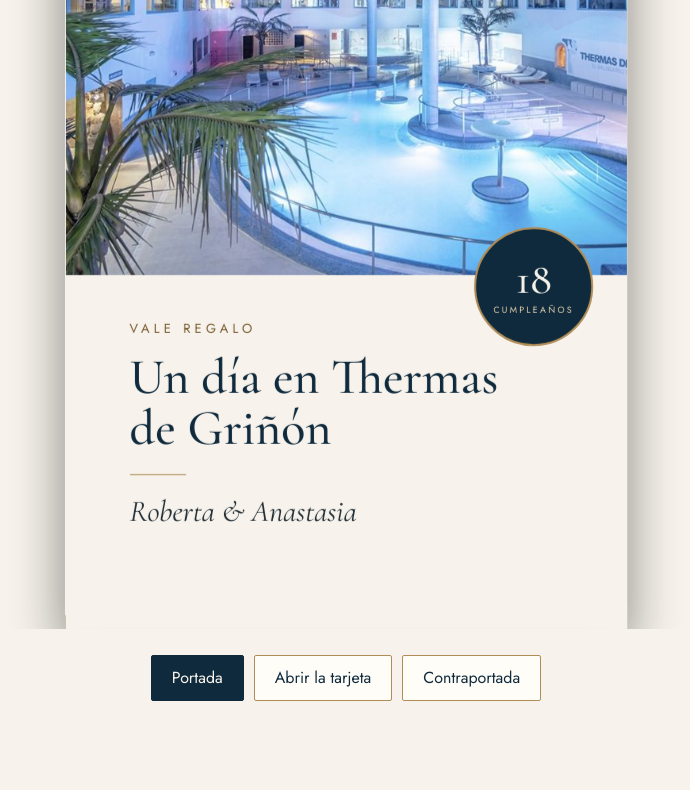
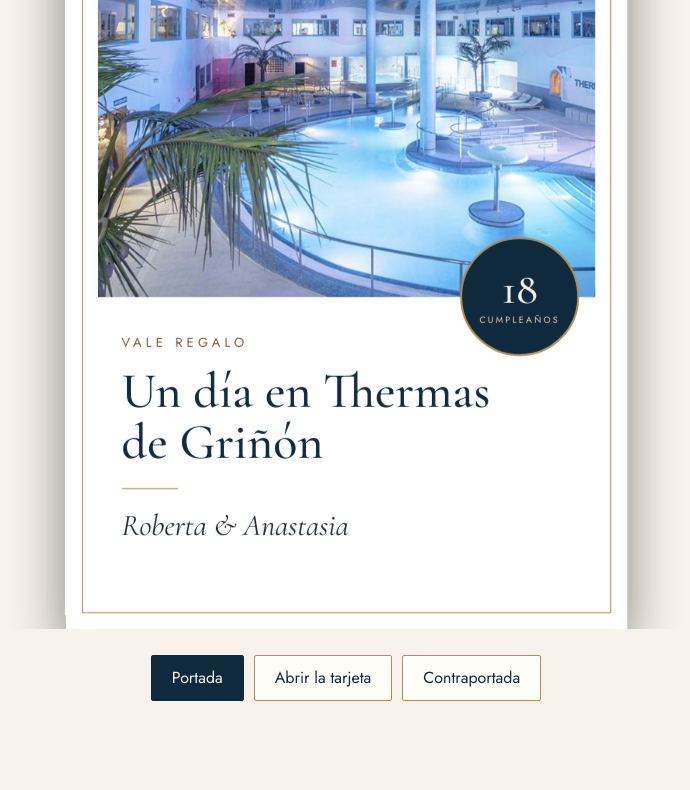
Before and after one commit to alfonss07/ValeRegaloThermas, a plain HTML site: page index.html in a window 1280 px wide. Shown: the part 1603-2393 px from the top of the page, without its empty margins (294-984 px from the left). Drawn offline with nearby package versions, Linux system fonts and the light colour scheme.

Commit message:
Add files via upload

```diff
--- a/index.html
+++ b/index.html
@@ -97,7 +97,7 @@ h1,h2,h3{font-family:'Cormorant Garamond',Georgia,serif;font-weight:500;color:va
 .book-part{transform-origin:0 50%;transition:transform 1.1s cubic-bezier(.4,.1,.2,1)}
 .book-hint{text-align:center;color:var(--soft);margin:0 0 22px}
 .book-leaf{transform-origin:0 50%;transition:transform 1.1s cubic-bezier(.4,.1,.2,1);transform:translateZ(1px)}
-.book-clip{position:absolute;inset:0;overflow:hidden;backface-visibility:hidden;-webkit-backface-visibility:hidden;box-shadow:0 24px 50px rgba(0,0,0,.25);background:#F7F3EC}
+.book-clip{position:absolute;inset:0;overflow:hidden;backface-visibility:hidden;-webkit-backface-visibility:hidden;box-shadow:0 24px 50px rgba(0,0,0,.25);background:#FFFFFF}
 .book-back{transform:rotateY(180deg)}
 .book-sheet{position:absolute;top:0;width:1123px;height:794px;font-size:16px;line-height:normal;color:#1E2A32}
 .book-sheet img{max-width:none}
@@ -156,14 +156,14 @@ h1,h2,h3{font-family:'Cormorant Garamond',Georgia,serif;font-weight:500;color:va
 <div class="wrap">
 <p id="bookHint" class="book-hint">Pulsa «Abrir la tarjeta» para verla por dentro.</p>
 <div class="book-fit" id="bookFit"><div class="book-stage" id="bookStage"><div class="book-card">
-<div class="book-part"><div class="book-clip"><div class="book-sheet" style="left:-561px"><div style="width: 1123px; height: 794px; position: relative; display: grid; grid-template-columns: repeat(2, minmax(0, 1fr)); background: #F7F3EC; font-family: 'Jost', system-ui, sans-serif; color: #1E2A32; overflow: hidden">
+<div class="book-part"><div class="book-clip"><div class="book-sheet" style="left:-561px"><div style="width: 1123px; height: 794px; position: relative; display: grid; grid-template-columns: repeat(2, minmax(0, 1fr)); background: #FFFFFF; font-family: 'Jost', system-ui, sans-serif; color: #1E2A32; overflow: hidden">
 
 <div style="position: absolute; left: 561px; top: 0; width: 1px; height: 14px; background: #C9BFAF"></div>
 <div style="position: absolute; left: 561px; bottom: 0; width: 1px; height: 14px; background: #C9BFAF"></div>
 
 <section style="box-sizing: border-box; padding: 48px 56px 48px 48px; display: flex">
 <div style="flex-grow: 1; border: 1px solid #B08D57; padding: 6px; border-radius: 2px; display: flex">
-<div style="flex-grow: 1; border: 1px solid #B08D57; background: #FFFDF8; box-sizing: border-box; padding: 40px 36px 36px; display: flex; flex-direction: column; align-items: center; justify-content: space-between; text-align: center">
+<div style="flex-grow: 1; border: 1px solid #B08D57; background: #FFFFFF; box-sizing: border-box; padding: 40px 36px 36px; display: flex; flex-direction: column; align-items: center; justify-content: space-between; text-align: center">
 <div style="display: flex; flex-direction: column; align-items: center; gap: 10px">
 <span style="font-size: 13px; letter-spacing: 0.34em; text-transform: uppercase; color: #7A5C30">Vale regalo</span>
 <span style="font-family: 'Cormorant Garamond', serif; font-size: 20px; color: #3A4750">Thermas de Griñón</span>
@@ -262,7 +262,7 @@ h1,h2,h3{font-family:'Cormorant Garamond',Georgia,serif;font-weight:500;color:va
 </div>
 </section>
 
-</div></div></div><div class="book-clip book-back"><div class="book-sheet" style="left:0"><div style="width: 1123px; height: 794px; position: relative; display: grid; grid-template-columns: repeat(2, minmax(0, 1fr)); background: #F7F3EC; font-family: 'Jost', system-ui, sans-serif; color: #1E2A32; overflow: hidden">
+</div></div></div><div class="book-clip book-back"><div class="book-sheet" style="left:0"><div style="width: 1123px; height: 794px; position: relative; display: grid; grid-template-columns: repeat(2, minmax(0, 1fr)); background: #FFFFFF; font-family: 'Jost', system-ui, sans-serif; color: #1E2A32; overflow: hidden">
 
 <div style="position: absolute; left: 561px; top: 0; width: 1px; height: 14px; background: #C9BFAF"></div>
 <div style="position: absolute; left: 561px; bottom: 0; width: 1px; height: 14px; background: #C9BFAF"></div>
@@ -292,10 +292,10 @@ h1,h2,h3{font-family:'Cormorant Garamond',Georgia,serif;font-weight:500;color:va
 </div>
 </section>
 
-<section style="position: relative; display: flex; flex-direction: column">
-<img src="hero.jpg" loading="lazy" alt="Vista del circuito termal de Thermas de Griñón" style="width: 100%; height: 440px; object-fit: cover; object-position: 50% 50%; display: block">
-<div style="position: absolute; top: 392px; right: 34px; width: 119px; height: 119px; border-radius: 50%; background: #0F2A3D; border: 2px solid #B08D57; box-sizing: border-box; display: flex; flex-direction: column; align-items: center; justify-content: center"><span style="font-family: &quot;Cormorant Garamond&quot;, serif; font-weight: 500; font-size: 44px; line-height: 1; color: rgb(247, 243, 236)">18</span><span style="font-size: 9px; letter-spacing: 0.25em; text-transform: uppercase; color: rgb(230, 211, 174); margin-top: 2px">CUMPLEAÑOS</span></div>
-<div style="box-sizing: border-box; padding: 44px 56px 48px 64px; display: flex; flex-direction: column; gap: 14px; flex-grow: 1">
+<section style="position: relative; display: flex; flex-direction: column; padding: 32px 32px 0 32px; box-sizing: border-box"><div style="position: absolute; top: 16px; right: 16px; bottom: 16px; left: 16px; border: 1px solid #B08D57; pointer-events: none"></div>
+<img src="hero.jpg" loading="lazy" alt="Vista del circuito termal de Thermas de Griñón" style="width: 100%; height: 430px; object-fit: cover; object-position: 50% 50%; display: block">
+<div style="position: absolute; top: 402px; right: 48px; width: 119px; height: 119px; border-radius: 50%; background: #0F2A3D; border: 2px solid #B08D57; box-sizing: border-box; display: flex; flex-direction: column; align-items: center; justify-content: center"><span style="font-family: &quot;Cormorant Garamond&quot;, serif; font-weight: 500; font-size: 44px; line-height: 1; color: rgb(247, 243, 236)">18</span><span style="font-size: 9px; letter-spacing: 0.25em; text-transform: uppercase; color: rgb(230, 211, 174); margin-top: 2px">CUMPLEAÑOS</span></div>
+<div style="box-sizing: border-box; padding: 36px 24px 0 24px; display: flex; flex-direction: column; gap: 14px; flex-grow: 1">
 <p style="margin: 0; font-size: 13px; letter-spacing: 0.32em; text-transform: uppercase; color: #7A5C30">Vale regalo</p>
 <p role="heading" aria-level="3" style="margin: 0; font-family: 'Cormorant Garamond', serif; font-weight: 500; font-size: 50px; line-height: 1.02; color: #0F2A3D; text-wrap: balance">Un día en Thermas de Griñón</p>
 <div style="width: 56px; height: 1px; background: #B08D57; margin: 6px 0"></div>
@@ -305,7 +305,7 @@ h1,h2,h3{font-family:'Cormorant Garamond',Georgia,serif;font-weight:500;color:va
 </section>
 
 </div></div></div></div>
-<div class="book-leaf"><div class="book-clip"><div class="book-sheet" style="left:-561px"><div style="width: 1123px; height: 794px; position: relative; display: grid; grid-template-columns: repeat(2, minmax(0, 1fr)); background: #F7F3EC; font-family: 'Jost', system-ui, sans-serif; color: #1E2A32; overflow: hidden">
+<div class="book-leaf"><div class="book-clip"><div class="book-sheet" style="left:-561px"><div style="width: 1123px; height: 794px; position: relative; display: grid; grid-template-columns: repeat(2, minmax(0, 1fr)); background: #FFFFFF; font-family: 'Jost', system-ui, sans-serif; color: #1E2A32; overflow: hidden">
 
 <div style="position: absolute; left: 561px; top: 0; width: 1px; height: 14px; background: #C9BFAF"></div>
 <div style="position: absolute; left: 561px; bottom: 0; width: 1px; height: 14px; background: #C9BFAF"></div>
@@ -335,10 +335,10 @@ h1,h2,h3{font-family:'Cormorant Garamond',Georgia,serif;font-weight:500;color:va
 </div>
 </section>
 
-<section style="position: relative; display: flex; flex-direction: column">
-<img src="hero.jpg" loading="lazy" alt="Vista del circuito termal de Thermas de Griñón" style="width: 100%; height: 440px; object-fit: cover; object-position: 50% 50%; display: block">
-<div style="position: absolute; top: 392px; right: 34px; width: 119px; height: 119px; border-radius: 50%; background: #0F2A3D; border: 2px solid #B08D57; box-sizing: border-box; display: flex; flex-direction: column; align-items: center; justify-content: center"><span style="font-family: &quot;Cormorant Garamond&quot;, serif; font-weight: 500; font-size: 44px; line-height: 1; color: rgb(247, 243, 236)">18</span><span style="font-size: 9px; letter-spacing: 0.25em; text-transform: uppercase; color: rgb(230, 211, 174); margin-top: 2px">CUMPLEAÑOS</span></div>
-<div style="box-sizing: border-box; padding: 44px 56px 48px 64px; display: flex; flex-direction: column; gap: 14px; flex-grow: 1">
+<section style="position: relative; display: flex; flex-direction: column; padding: 32px 32px 0 32px; box-sizing: border-box"><div style="position: absolute; top: 16px; right: 16px; bottom: 16px; left: 16px; border: 1px solid #B08D57; pointer-events: none"></div>
+<img src="hero.jpg" loading="lazy" alt="Vista del circuito termal de Thermas de Griñón" style="width: 100%; height: 430px; object-fit: cover; object-position: 50% 50%; display: block">
+<div style="position: absolute; top: 402px; right: 48px; width: 119px; height: 119px; border-radius: 50%; background: #0F2A3D; border: 2px solid #B08D57; box-sizing: border-box; display: flex; flex-direction: column; align-items: center; justify-content: center"><span style="font-family: &quot;Cormorant Garamond&quot;, serif; font-weight: 500; font-size: 44px; line-height: 1; color: rgb(247, 243, 236)">18</span><span style="font-size: 9px; letter-spacing: 0.25em; text-transform: uppercase; color: rgb(230, 211, 174); margin-top: 2px">CUMPLEAÑOS</span></div>
+<div style="box-sizing: border-box; padding: 36px 24px 0 24px; display: flex; flex-direction: column; gap: 14px; flex-grow: 1">
 <p style="margin: 0; font-size: 13px; letter-spacing: 0.32em; text-transform: uppercase; color: #7A5C30">Vale regalo</p>
 <p role="heading" aria-level="3" style="margin: 0; font-family: 'Cormorant Garamond', serif; font-weight: 500; font-size: 50px; line-height: 1.02; color: #0F2A3D; text-wrap: balance">Un día en Thermas de Griñón</p>
 <div style="width: 56px; height: 1px; background: #B08D57; margin: 6px 0"></div>
@@ -347,14 +347,14 @@ h1,h2,h3{font-family:'Cormorant Garamond',Georgia,serif;font-weight:500;color:va
 </div>
 </section>
 
-</div></div></div><div class="book-clip book-back"><div class="book-sheet" style="left:0"><div style="width: 1123px; height: 794px; position: relative; display: grid; grid-template-columns: repeat(2, minmax(0, 1fr)); background: #F7F3EC; font-family: 'Jost', system-ui, sans-serif; color: #1E2A32; overflow: hidden">
+</div></div></div><div class="book-clip book-back"><div class="book-sheet" style="left:0"><div style="width: 1123px; height: 794px; position: relative; display: grid; grid-template-columns: repeat(2, minmax(0, 1fr)); background: #FFFFFF; font-family: 'Jost', system-ui, sans-serif; color: #1E2A32; overflow: hidden">
 
 <div style="position: absolute; left: 561px; top: 0; width: 1px; height: 14px; background: #C9BFAF"></div>
 <div style="position: absolute; left: 561px; bottom: 0; width: 1px; height: 14px; background: #C9BFAF"></div>
 
 <section style="box-sizing: border-box; padding: 48px 56px 48px 48px; display: flex">
 <div style="flex-grow: 1; border: 1px solid #B08D57; padding: 6px; border-radius: 2px; display: flex">
-<div style="flex-grow: 1; border: 1px solid #B08D57; background: #FFFDF8; box-sizing: border-box; padding: 40px 36px 36px; display: flex; flex-direction: column; align-items: center; justify-content: space-between; text-align: center">
+<div style="flex-grow: 1; border: 1px solid #B08D57; background: #FFFFFF; box-sizing: border-box; padding: 40px 36px 36px; display: flex; flex-direction: column; align-items: center; justify-content: space-between; text-align: center">
 <div style="display: flex; flex-direction: column; align-items: center; gap: 10px">
 <span style="font-size: 13px; letter-spacing: 0.34em; text-transform: uppercase; color: #7A5C30">Vale regalo</span>
 <span style="font-family: 'Cormorant Garamond', serif; font-size: 20px; color: #3A4750">Thermas de Griñón</span>
```
